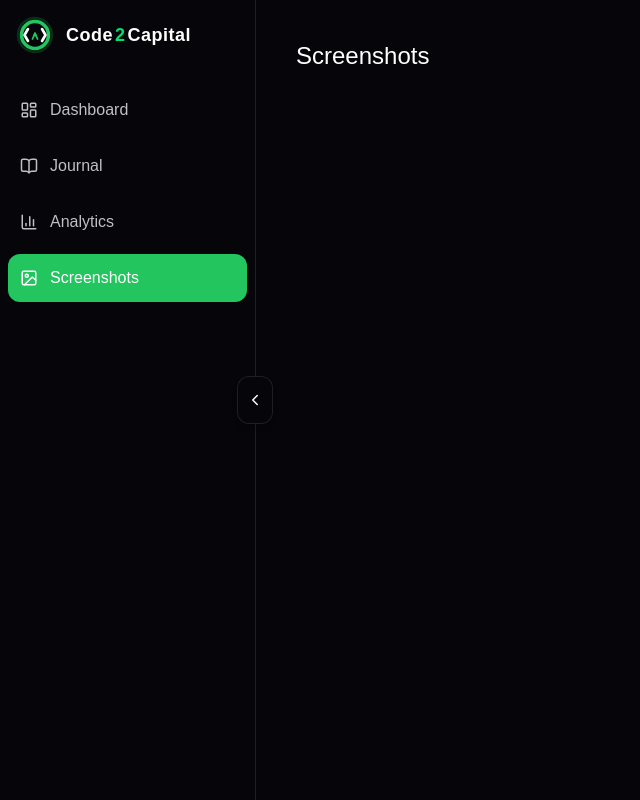
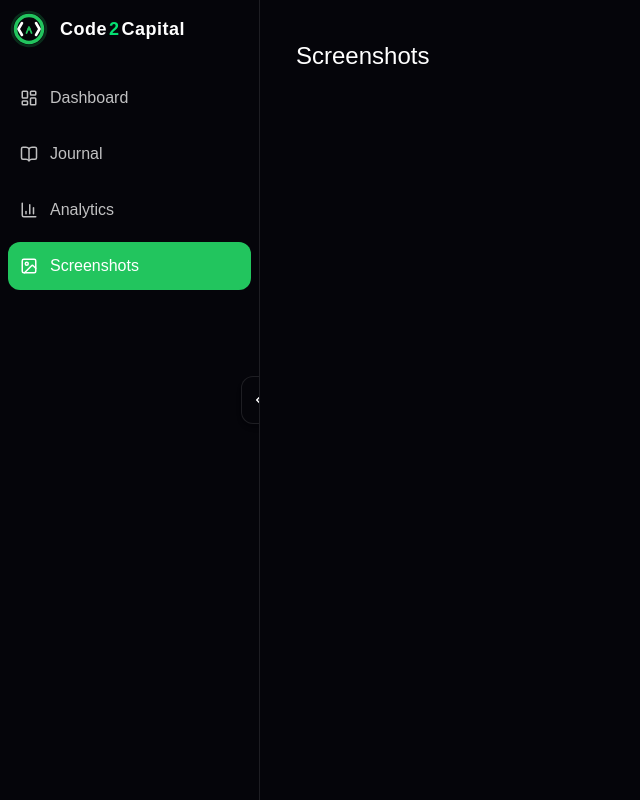
Before and after one commit to deepak-pandey1/Code2Capital, a Next.js app: page /dashboard/screenshots in a window 1280 px wide. Shown: the whole page, without its empty margins (0-640 px from the left). Built offline with nearby package versions, Linux system fonts and the light colour scheme.

Commit message:
make perfect slidebarr

```diff
--- a/src/components/Sidebar.js
+++ b/src/components/Sidebar.js
@@ -52,25 +52,17 @@ export default function Sidebar({ collapsed, setCollapsed }) {
 
       {/* ================= SIDEBAR ================= */}
       <motion.aside
-  layout
+  initial={false}
   animate={{
-    scaleX: collapsed ? 0.96 : 1, // 👈 subtle depth effect
+    width: collapsed ? 56 : 260, // 👈 yaha width kam ki hai
   }}
   transition={{
-    layout: {
-      type: "spring",
-      stiffness: collapsed ? 320 : 220, // 👈 faster when closing, softer when opening
-      damping: collapsed ? 28 : 22,
-    },
-    scaleX: {
-      type: "spring",
-      stiffness: 300,
-      damping: 20,
-    },
+    type: "spring",
+    stiffness: 300,
+    damping: 30,
   }}
   className={`
-    fixed top-0 left-0 h-full z-50 origin-left
-    ${collapsed ? "w-20" : "w-64"}
+    fixed top-0 left-0 h-full z-50 overflow-hidden
     ${open ? "translate-x-0" : "-translate-x-full"}
     md:translate-x-0
   `}
@@ -81,9 +73,9 @@ export default function Sidebar({ collapsed, setCollapsed }) {
   }}
 >
         {/* ===== HEADER ===== */}
-        <div className="flex items-center justify-between p-4">
+        <div className="flex items-center justify-between p-2.5">
 
-          <div className="flex items-center gap-2 overflow-hidden">
+          <div className="flex items-center gap-2 ">
             <AnimatedLogo />
 
             <AnimatePresence mode="wait">
```
